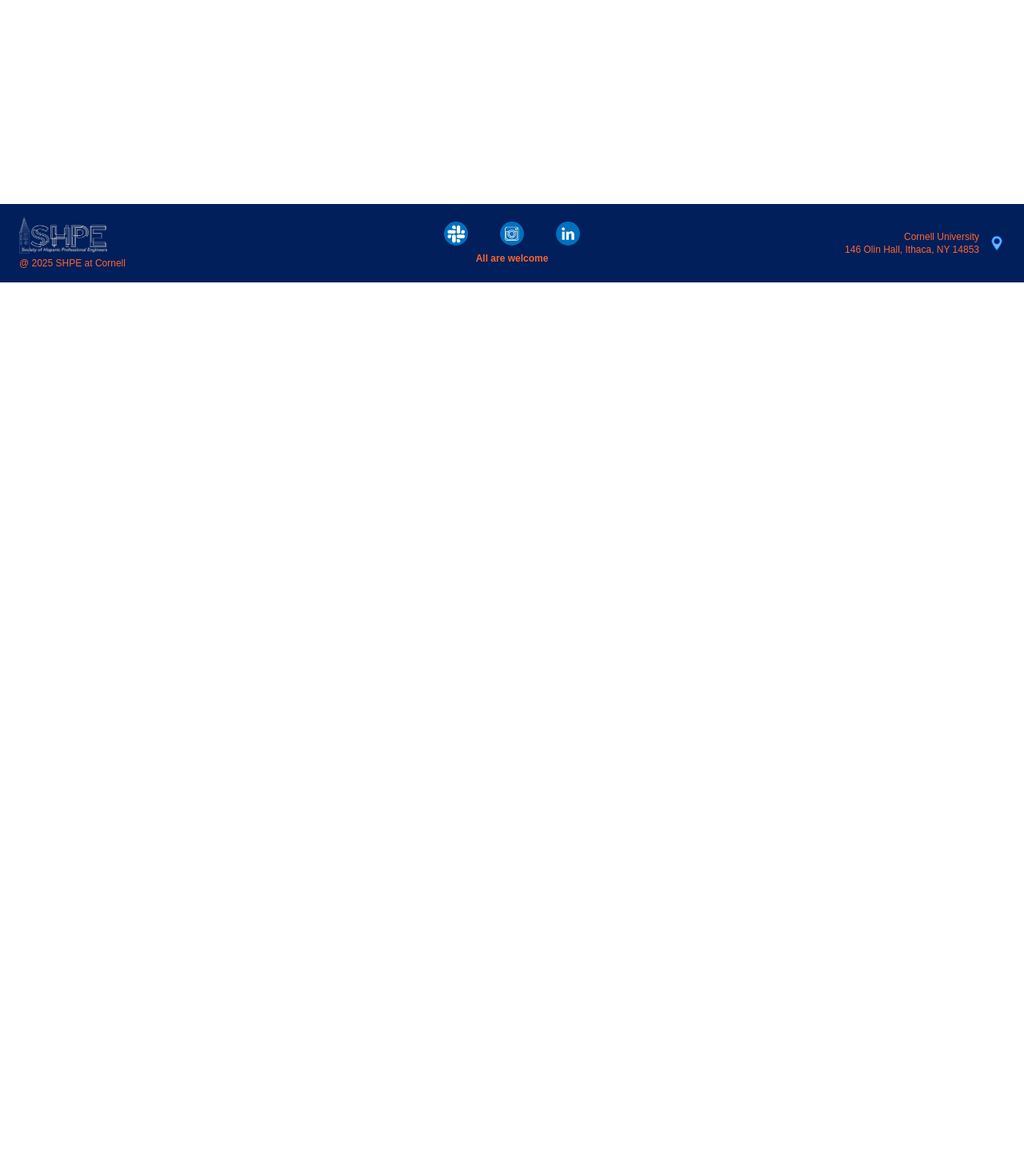
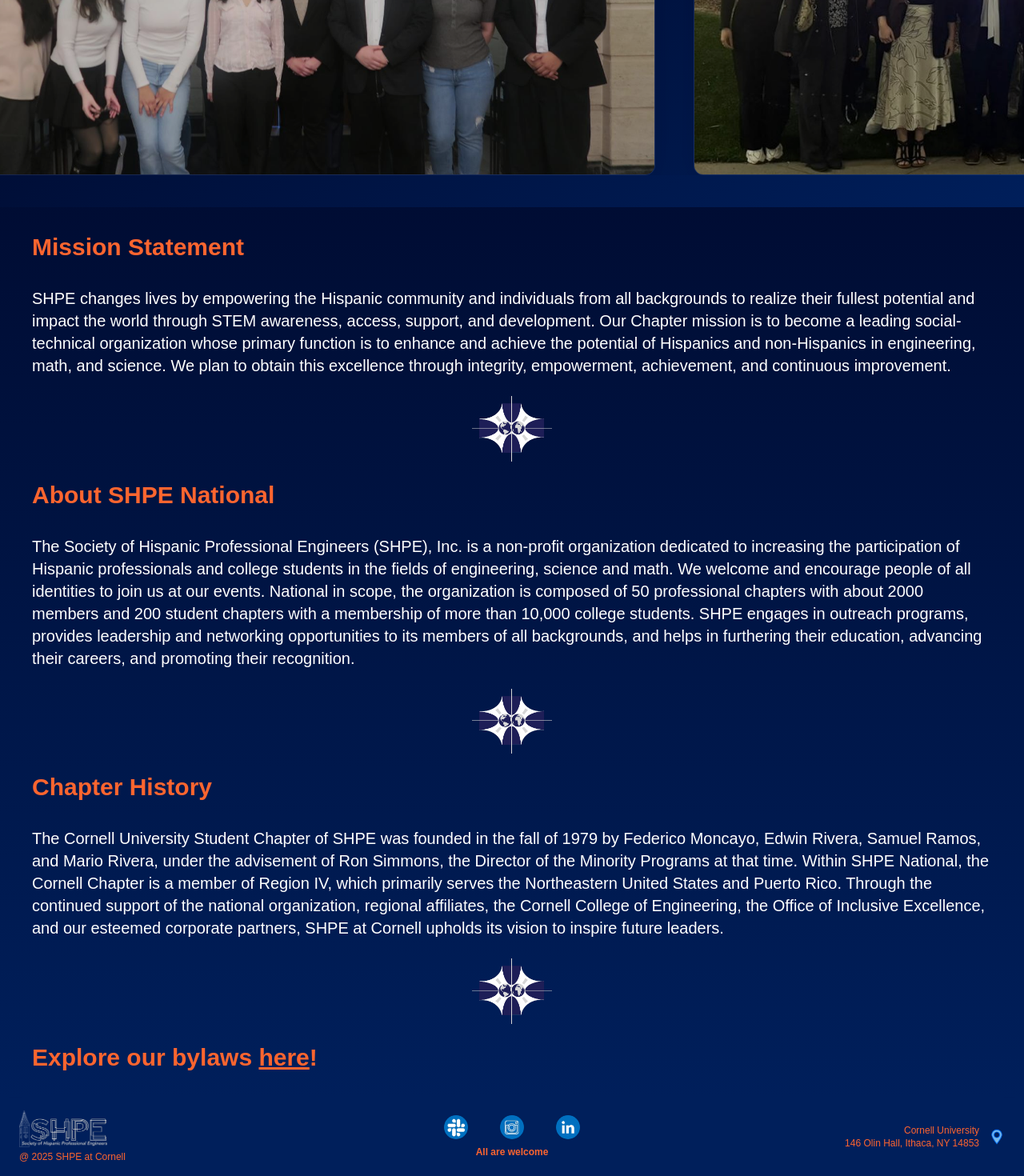
Before and after one commit to shpe-cornell/shpe-website, a Next.js app: page /about in a window 1280 px wide. Shown: the part 596-2066 px from the top of the page at 80% size. Before the commit the page ends 950 px from the top, so only its background shows below. Built offline with nearby package versions, Linux system fonts and the light colour scheme; a web font is replaced by a local one.

Commit message:
Added: about page Fixed: footer padding+icons

```diff
--- a/src/app/about/page.tsx
+++ b/src/app/about/page.tsx
@@ -1,9 +1,85 @@
 import Image from "next/image";
+import HeroScroll from "../components/hero-scroll";
+import { BiLogoSass } from "react-icons/bi";
+import { GiEarthSpit } from "react-icons/gi";
+
+const images = [
+  "/images/leadership/Spring_2025/grouppic_line.JPG",
+  "/images/conference/2024/conference4.jpeg",
+  "/images/leadership/2025-2026/boba_day.png",
+];
 
 export default function AboutPage() {
   return (
-    <div className="flex flex-col items-center min-h-screen mt-[50px] text-black">
-      Yeehaw
+    <div className="flex flex-col min-h-screen mt-[55px] bg-gradient-to-b from-[#00031A] to-[#001F5B] text-black">
+      <HeroScroll
+        images={images}
+        welcomeMessage="Learn about SHPE @ Cornell"
+        subMessage="Creating community for all."
+        showButton={false}
+      />
+
+      <h2 className="text-[#FD652F] text-3xl px-10 py-8 font-bold">Mission Statement</h2>
+      <p className="text-white text-xl px-10">
+        SHPE changes lives by empowering the Hispanic community and individuals from all backgrounds to realize their fullest
+        potential and impact the world through STEM awareness, access, support, and development. Our Chapter mission is to
+        become a leading social-technical organization whose primary function is to enhance and achieve the potential of
+        Hispanics and non-Hispanics in engineering, math, and science. We plan to obtain this excellence through integrity,
+        empowerment, achievement, and continuous improvement.
+      </p>
+
+      <div className="flex justify-center py-6">
+        <Image
+          src="/images/shpe-logos/earths.png"
+          alt="Earth logo"
+          width={100}
+          height={100}
+        />
+      </div>
+
+      <h2 className="text-[#FD652F] text-3xl px-10 pb-8 font-bold">About SHPE National</h2>
+      <p className="text-white text-xl px-10">
+        The Society of Hispanic Professional Engineers (SHPE), Inc. is a non-profit organization dedicated to increasing the
+        participation of Hispanic professionals and college students in the fields of engineering, science and math. We
+        welcome and encourage people of all identities to join us at our events. National in scope, the organization is
+        composed of 50 professional chapters with about 2000 members and 200 student chapters with a membership of more than
+        10,000 college students. SHPE engages in outreach programs, provides leadership and networking opportunities to its
+        members of all backgrounds, and helps in furthering their education, advancing their careers, and promoting their
+        recognition.
+      </p>
+
+      <div className="flex justify-center py-6">
+        <Image
+          src="/images/shpe-logos/earths.png"
+          alt="Earth logo"
+          width={100}
+          height={100}
+        />
+      </div>
+
+      <h2 className="text-[#FD652F] text-3xl px-10 pb-8 font-bold">Chapter History</h2>
+      <p className="text-white px-10 text-xl">
+        The Cornell University Student Chapter of SHPE was founded in the fall of 1979 by Federico Moncayo, Edwin Rivera,
+        Samuel Ramos, and Mario Rivera, under the advisement of Ron Simmons, the Director of the Minority Programs at that
+        time. Within SHPE National, the Cornell Chapter is a member of Region IV, which primarily serves the Northeastern
+        United States and Puerto Rico. Through the continued support of the national organization, regional affiliates, the
+        Cornell College of Engineering, the Office of Inclusive Excellence, and our esteemed corporate partners, SHPE at
+        Cornell upholds its vision to inspire future leaders.
+      </p>
+
+      <div className="flex justify-center py-6">
+        <Image
+          src="/images/shpe-logos/earths.png"
+          alt="Earth logo"
+          width={100}
+          height={100}
+        />
+      </div>
+
+      <h1 className="text-[#FD652F] text-3xl px-10 pb-8 font-bold">
+        {/* Link to gdoc or cg once its ready */}
+        Explore our bylaws <a className="underline" href="https://google.com">here</a>!
+      </h1>
     </div>
   );
 }
--- a/src/app/components/footer-nav.tsx
+++ b/src/app/components/footer-nav.tsx
@@ -9,7 +9,7 @@ const shadowStyle = "transition-transform duration-300 group-hover:scale-120";
 const socialLinks = [
   {
     href: "https://join.slack.com/t/cornellshpe/shared_invite/zt-37j10butw-sgOpkzAGx9JRtKH6x~5n8w",
-    src: "/images/icons/SLACK.png",
+    src: "/images/icons/slack.png",
     alt: "Slack icon",
   },
   {
--- a/src/app/layout.tsx
+++ b/src/app/layout.tsx
@@ -44,12 +44,10 @@ export default function RootLayout({
       >
         <header className="text-white text-center">
           <Navigation />
-          <hr className="bg-white scale-75" />
         </header>
         {children}
         <footer className="bg-[#001F5B] text-white">
           <FooterNav />
-          <hr />
         </footer>
       </body>
     </html>
--- a/src/app/page.tsx
+++ b/src/app/page.tsx
@@ -76,7 +76,7 @@ export default function Home() {
       <HeroScroll
         images={images}
         welcomeMessage="Welcome to SHPE x Cornell"
-        subMessage="Empowerment. Community. Excellence.."
+        subMessage="Empowerment. Community. Excellence."
         showButton={true}
         buttonHref="/member-info"
         buttonText="Join SHPE National"
```
Also changed, not shown: 1 other file (tests, documents, lock files or other folders).
